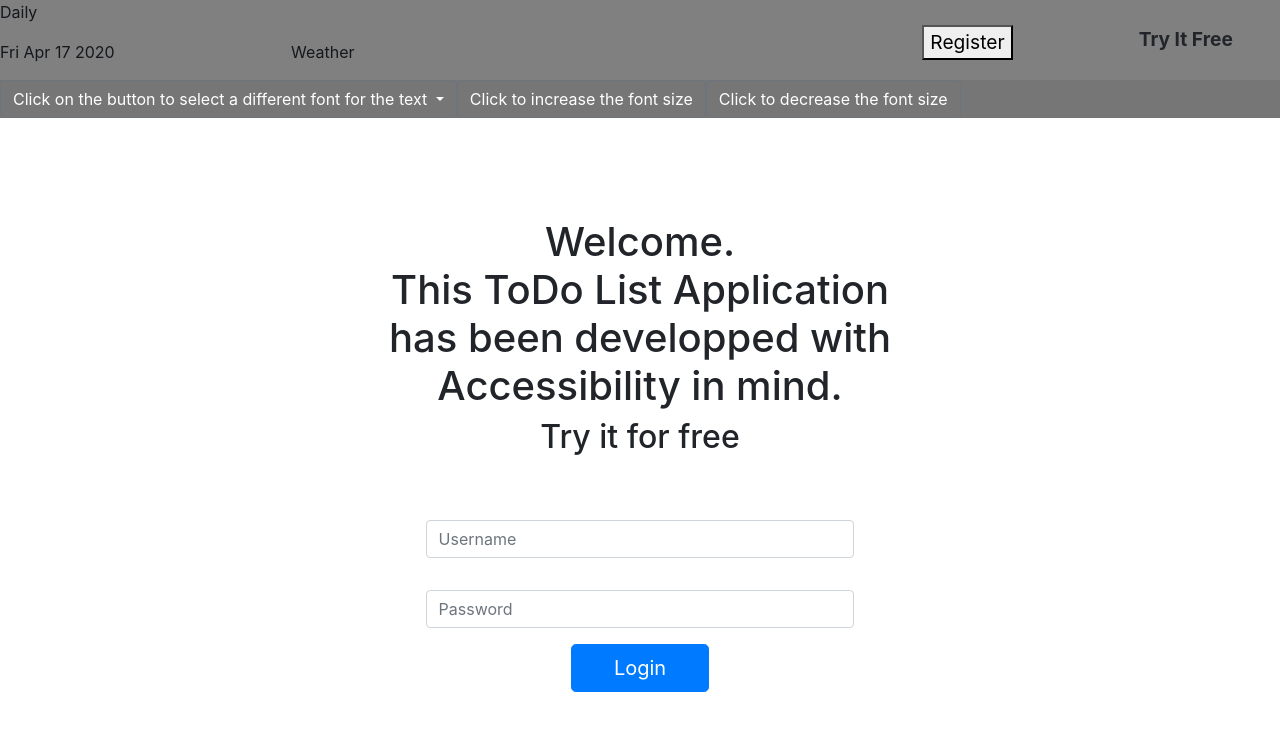
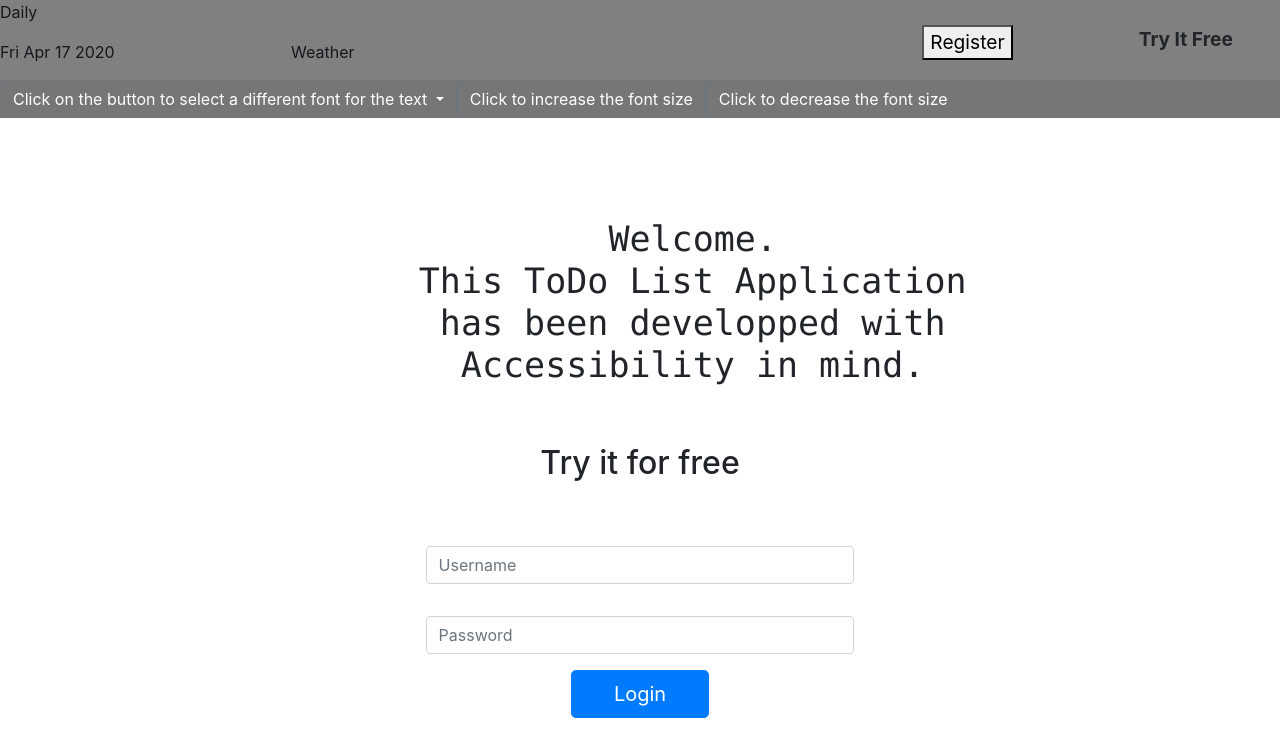
Before and after one commit to 0127JavaUSF/AccessibleTodoList-Front_End, an Angular app in the folder Accessibility-Todo-List/: page / in a window 1280 px wide. Shown: the top 756 px of the page. Built offline with nearby package versions, Linux system fonts and the light colour scheme.

Commit message:
Minor code updates

```diff
--- a/Accessibility-Todo-List/src/app/components/header-panel/header-panel.component.css
+++ b/Accessibility-Todo-List/src/app/components/header-panel/header-panel.component.css
@@ -1,7 +1,13 @@
 .wrapper
 {
     background-color: grey;
+
 }
+
+#Register{
+    text-align: right;
+}
+
 .button
 {
     padding-top: 25px;
@@ -11,5 +17,3 @@
 }
 
 #daily_weather_date{color:#14181c;}
-
-#Weather{}
--- a/Accessibility-Todo-List/src/app/components/main-landing/main-landing.component.html
+++ b/Accessibility-Todo-List/src/app/components/main-landing/main-landing.component.html
@@ -14,8 +14,14 @@
     <button type="button" id="decreaseFont" class="btn btn-secondary" (click)=decreaseFontSize()>Click to decrease the font size</button>
 </div>
 
+<!-- JL: modifiying code for screen reader accessibility -->
 <h1 class = "welcome">
-     Welcome. <br>This ToDo List Application <br>has been developped with <br> Accessibility in mind.
+    <pre>
+     Welcome.
+     This ToDo List Application
+     has been developped with
+     Accessibility in mind.
+    </pre>
 </h1>
 <!-- JL: modifiying code for accessibility -->
 <h2 style="text-align: center">Try it for free</h2>
```
Also changed, not shown: Accessibility-Todo-List/src/styles.css (line endings or trailing spaces).
